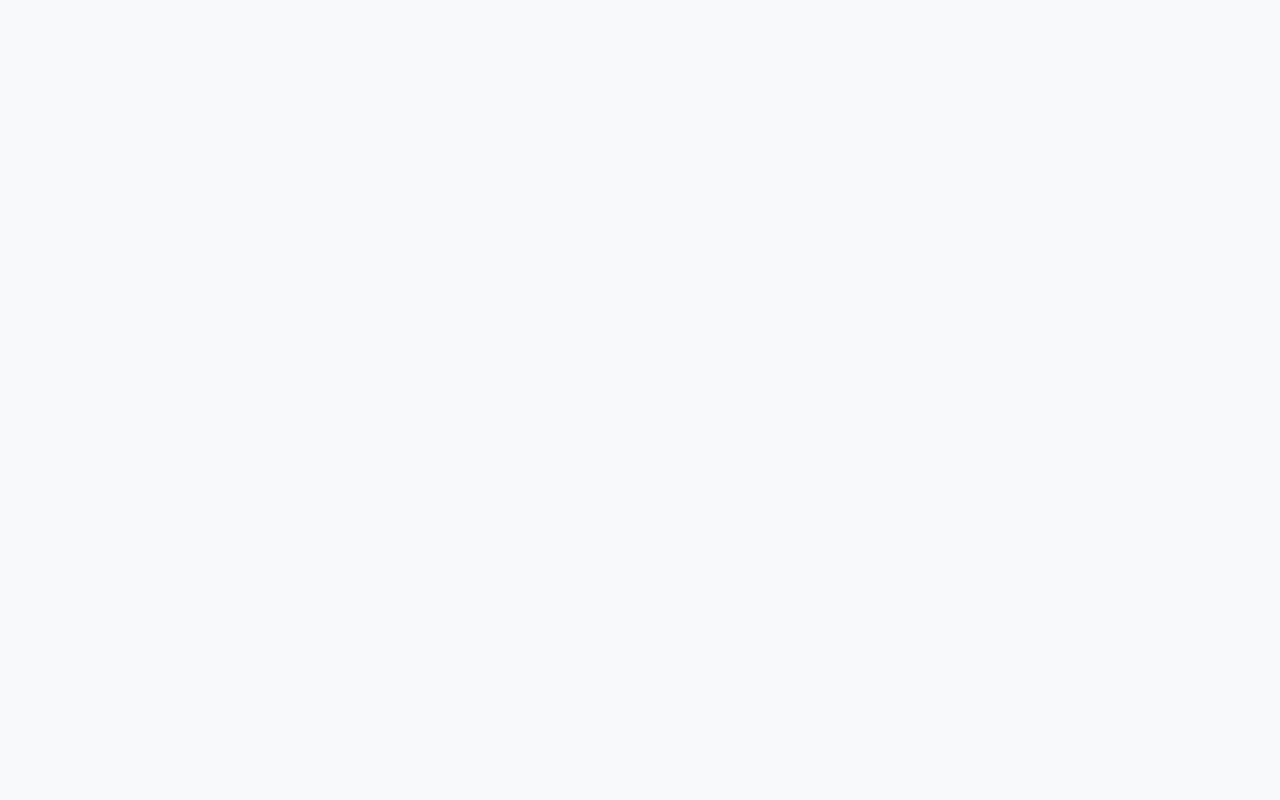
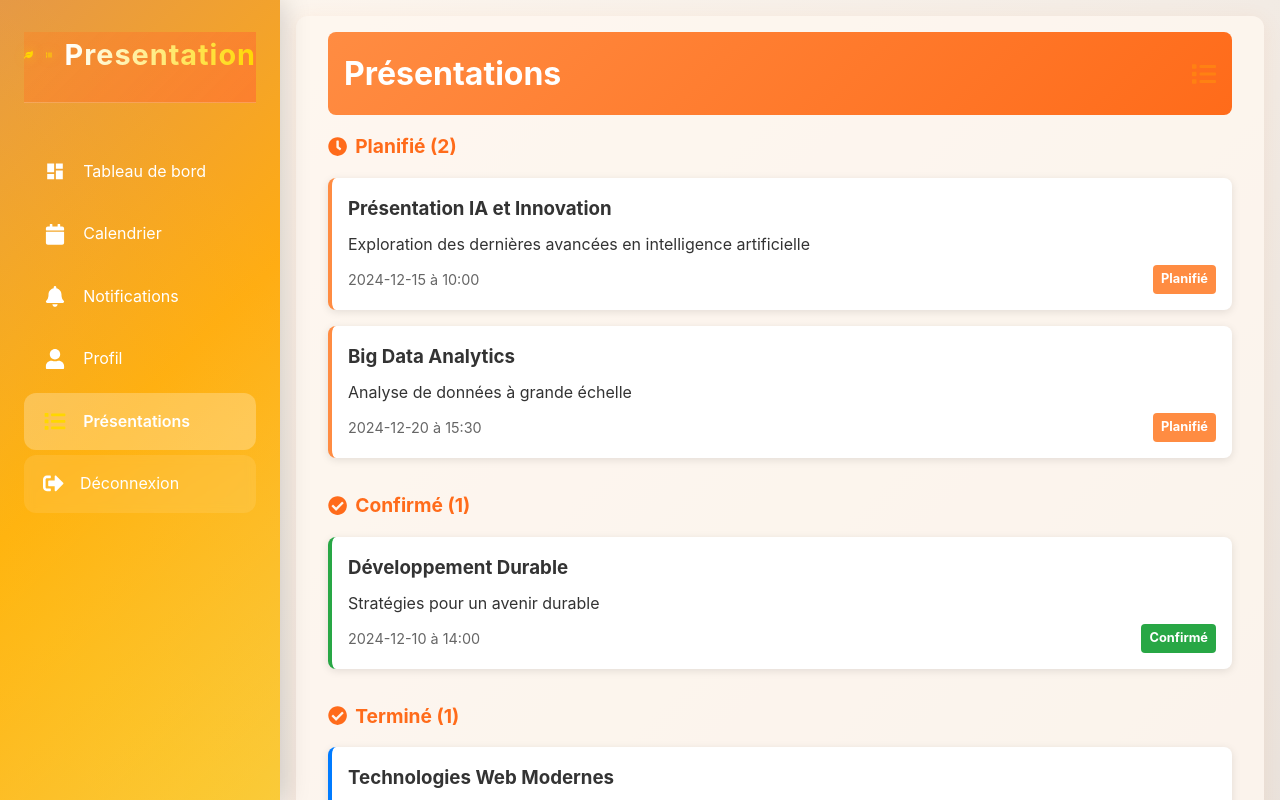
Before and after one commit to AnnaNdoye/FrontEnd-Plateforme-de-gestion-et-de-valorisation-des-pr-sentations-internes-, a React (Create React App) app: page /plateforme/presentations in a window 1280 px wide. Before the commit this address had no page. Shown: the top 800 px of the page. Built offline with nearby package versions, Linux system fonts and the light colour scheme; sample sign-in values are in the browser's storage.

Commit message:
ajout du fichier pour afficher les présentations

```diff
--- a/src/App.js
+++ b/src/App.js
@@ -1,7 +1,7 @@
 import './App.css';
 import { BrowserRouter as Router, Routes, Route, Navigate} from "react-router-dom";
 
-//import DepartementsPage from "./pages/DepartementsPage";
+import DepartementsPage from "./pages/DepartementsPage";
 import PageAccueil from "./pages/PageAccueil";
 import Connexion from "./pages/Connexion";
 import Inscription from "./pages/Inscription";
@@ -13,6 +13,7 @@ import Recherche from "./pages/plateforme/Recherche";
 import Calendrier from "./pages/plateforme/Calendrier";
 import Notification from "./pages/plateforme/Notification";
 import Profil from "./pages/plateforme/Profil";
+import PresentationsPage from "./pages/plateforme/PresentationsPage";
 import ChangerMotDePasse from "./pages/ChangerMotDePasse";
 
 function App() {
@@ -49,6 +50,8 @@ function App() {
 								<Route path="/plateforme/calendrier" element={<ProtectedRoute><Calendrier/></ProtectedRoute>} />
 								<Route path="/plateforme/notification" element={<ProtectedRoute><Notification/></ProtectedRoute>} />
 								<Route path="/plateforme/profil" element={<ProtectedRoute><Profil/></ProtectedRoute>} />
+								<Route path="/plateforme/presentations" element={<ProtectedRoute><PresentationsPage/></ProtectedRoute>} />
+								<Route path="/plateforme/departements" element={<ProtectedRoute><DepartementsPage/></ProtectedRoute>} />
 								<Route path="/changer-mot-de-passe" element={<ChangerMotDePasse/>} />
 						</Routes>
 				</Router>
--- a/src/pages/plateforme/Barre.js
+++ b/src/pages/plateforme/Barre.js
@@ -257,6 +257,7 @@ const Barre = () => {
     if (path.includes('/plateforme/profil')) return 'profil';
     if (path.includes('/plateforme/dashboard')) return 'dashboard';
     if (path.includes('/plateforme/notifications')) return 'notifications';
+    if (path.includes('/plateforme/presentations')) return 'presentations';
     return 'dashboard';
     };
 
@@ -321,6 +322,10 @@ const handleLogoutCancel = () => {
             <FaUser /> Profil
         </NavItem>
 
+        <NavItem active={activeTab === 'presentations'} onClick={() => handleNavigation('/plateforme/presentations')}>
+            <FaList /> Présentations
+        </NavItem>
+
         <LogoutButton onClick={handleLogoutClick}>
             <FaSignOutAlt /> Déconnexion
         </LogoutButton>
--- a/src/pages/plateforme/Dashboard.js
+++ b/src/pages/plateforme/Dashboard.js
@@ -1,4 +1,4 @@
-import { useState, useEffect } from 'react';
+import { useState } from 'react';
 import { useNavigate } from 'react-router-dom';
 import styled from 'styled-components';
 import { FaList, FaCalendarAlt, FaBell, FaUser } from 'react-icons/fa';
@@ -79,6 +79,7 @@ const Dashboard = () => {
     { icon: <FaCalendarAlt />, title: 'Voir le calendrier', path: '/plateforme/calendrier' },
     { icon: <FaBell />, title: 'Notifications', path: '/plateforme/notification' },
     { icon: <FaUser />, title: 'Profil', path: '/plateforme/profil' },
+    { icon: <FaList />, title: 'Présentations', path: '/plateforme/presentations' },
   ];
 
   const stats = [
--- /dev/null
+++ b/src/pages/plateforme/PresentationsPage.js
@@ -0,0 +1,213 @@
+import { useState } from 'react';
+import styled from 'styled-components';
+import { FaList, FaCalendarAlt, FaCheckCircle, FaTimesCircle, FaClock } from 'react-icons/fa';
+import Barre from './Barre';
+
+const Container = styled.div`
+  display: flex;
+  background: linear-gradient(135deg, #FFF8F0 0%, #e6dfd9ff 100%);
+`;
+
+const Content = styled.div`
+  flex: 1;
+  padding: 1rem 2rem;
+  display: flex;
+  flex-direction: column;
+  background-color: rgba(255, 248, 240, 0.8);
+  border-radius: 12px;
+  margin: 1rem;
+  box-shadow: 0 4px 20px rgba(255, 140, 66, 0.1);
+`;
+
+const Header = styled.div`
+  display: flex;
+  align-items: center;
+  justify-content: space-between;
+  margin-bottom: 1rem;
+  padding: 1rem;
+  background: linear-gradient(135deg, #FF8C42 0%, #FF6B1A 100%);
+  border-radius: 8px;
+  color: white;
+`;
+
+const StatusSection = styled.div`
+  margin-bottom: 2rem;
+`;
+
+const StatusHeader = styled.div`
+  display: flex;
+  align-items: center;
+  gap: 0.5rem;
+  margin-bottom: 1rem;
+  font-size: 1.2rem;
+  font-weight: bold;
+  color: #FF6B1A;
+`;
+
+const PresentationList = styled.div`
+  display: grid;
+  gap: 1rem;
+`;
+
+const PresentationCard = styled.div`
+  background: white;
+  border-radius: 8px;
+  padding: 1rem;
+  box-shadow: 0 2px 8px rgba(0,0,0,0.1);
+  border-left: 4px solid ${props => {
+    switch(props.status) {
+      case 'Planifié': return '#FF8C42';
+      case 'Confirmé': return '#28a745';
+      case 'Terminé': return '#007bff';
+      case 'Annulé': return '#dc3545';
+      default: return '#FF8C42';
+    }
+  }};
+`;
+
+const PresentationTitle = styled.h3`
+  margin: 0 0 0.5rem 0;
+  color: #333;
+`;
+
+const PresentationDetails = styled.div`
+  display: flex;
+  justify-content: space-between;
+  align-items: center;
+  margin-top: 0.5rem;
+`;
+
+const PresentationDate = styled.span`
+  color: #666;
+  font-size: 0.9rem;
+`;
+
+const PresentationStatus = styled.span`
+  padding: 0.25rem 0.5rem;
+  border-radius: 4px;
+  font-size: 0.8rem;
+  font-weight: bold;
+  color: white;
+  background-color: ${props => {
+    switch(props.status) {
+      case 'Planifié': return '#FF8C42';
+      case 'Confirmé': return '#28a745';
+      case 'Terminé': return '#007bff';
+      case 'Annulé': return '#dc3545';
+      default: return '#FF8C42';
+    }
+  }};
+`;
+
+const PresentationsPage = () => {
+  const [isMenuOpen, setIsMenuOpen] = useState(true);
+
+  const toggleMenu = () => {
+    setIsMenuOpen(!isMenuOpen);
+  };
+
+  // Dummy data for presentations
+  const presentations = [
+    {
+      id: 1,
+      subject: 'Présentation IA et Innovation',
+      description: 'Exploration des dernières avancées en intelligence artificielle',
+      status: 'Planifié',
+      presentationDate: '2024-12-15',
+      startTime: '10:00'
+    },
+    {
+      id: 2,
+      subject: 'Développement Durable',
+      description: 'Stratégies pour un avenir durable',
+      status: 'Confirmé',
+      presentationDate: '2024-12-10',
+      startTime: '14:00'
+    },
+    {
+      id: 3,
+      subject: 'Technologies Web Modernes',
+      description: 'React, Node.js et les frameworks contemporains',
+      status: 'Terminé',
+      presentationDate: '2024-11-28',
+      startTime: '09:00'
+    },
+    {
+      id: 4,
+      subject: 'Sécurité Informatique',
+      description: 'Les menaces actuelles et les solutions',
+      status: 'Annulé',
+      presentationDate: '2024-12-05',
+      startTime: '11:00'
+    },
+    {
+      id: 5,
+      subject: 'Big Data Analytics',
+      description: 'Analyse de données à grande échelle',
+      status: 'Planifié',
+      presentationDate: '2024-12-20',
+      startTime: '15:30'
+    }
+  ];
+
+  const getStatusIcon = (status) => {
+    switch(status) {
+      case 'Planifié': return <FaClock />;
+      case 'Confirmé': return <FaCheckCircle />;
+      case 'Terminé': return <FaCheckCircle />;
+      case 'Annulé': return <FaTimesCircle />;
+      default: return <FaCalendarAlt />;
+    }
+  };
+
+  const groupedPresentations = presentations.reduce((acc, presentation) => {
+    if (!acc[presentation.status]) {
+      acc[presentation.status] = [];
+    }
+    acc[presentation.status].push(presentation);
+    return acc;
+  }, {});
+
+  const statusOrder = ['Planifié', 'Confirmé', 'Terminé', 'Annulé'];
+
+  return (
+    <Container>
+      {isMenuOpen && <Barre />}
+      <Content>
+        <Header>
+          <h1>Présentations</h1>
+          <FaList onClick={toggleMenu} style={{ cursor: 'pointer', fontSize: '1.5rem', color: '#ff8113' }} />
+        </Header>
+
+        {statusOrder.map(status => (
+          groupedPresentations[status] && (
+            <StatusSection key={status}>
+              <StatusHeader>
+                {getStatusIcon(status)}
+                {status} ({groupedPresentations[status].length})
+              </StatusHeader>
+              <PresentationList>
+                {groupedPresentations[status].map(presentation => (
+                  <PresentationCard key={presentation.id} status={status}>
+                    <PresentationTitle>{presentation.subject}</PresentationTitle>
+                    <p>{presentation.description}</p>
+                    <PresentationDetails>
+                      <PresentationDate>
+                        {presentation.presentationDate} à {presentation.startTime}
+                      </PresentationDate>
+                      <PresentationStatus status={status}>
+                        {status}
+                      </PresentationStatus>
+                    </PresentationDetails>
+                  </PresentationCard>
+                ))}
+              </PresentationList>
+            </StatusSection>
+          )
+        ))}
+      </Content>
+    </Container>
+  );
+};
+
+export default PresentationsPage;
```
